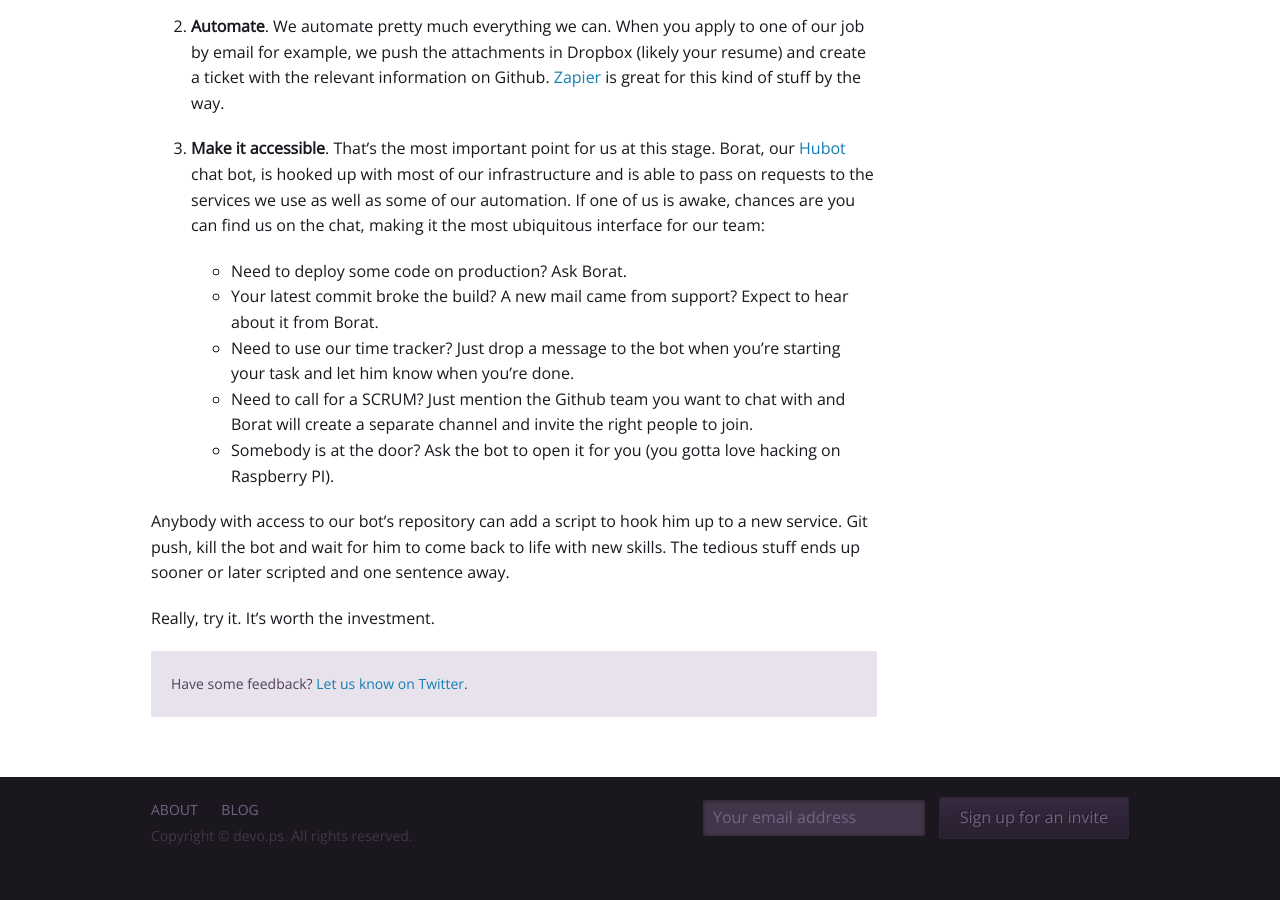
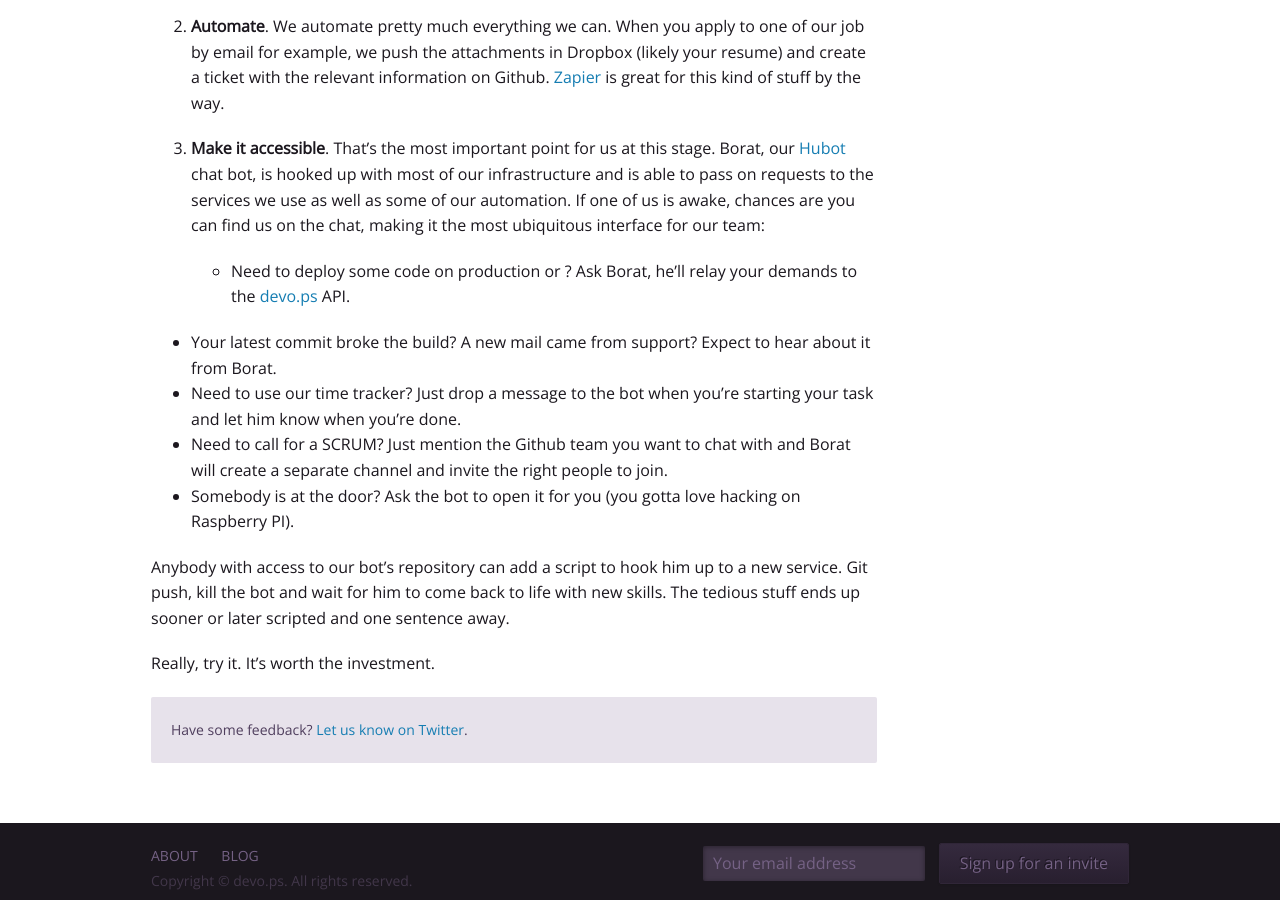
Before and after one commit to isabella232/devo-ps.github.io, a Jekyll site: the page built from _posts/blog/2013-06-20-automation-and-friction.md, in a window 1280 px wide and 900 px high, scrolled down 1160 px. Built offline with Jekyll 4.4.1, drawn with Linux system fonts in a browser that asks for light colours; comment, search, counter and statistics services are not loaded; before the commit the page ends 2038 px from its top, so only the background shows below that.

```diff
--- a/_posts/blog/2013-06-20-automation-and-friction.md
+++ b/_posts/blog/2013-06-20-automation-and-friction.md
@@ -32,7 +32,8 @@
 1. **Automate**. We automate pretty much everything we can. When you apply to one of our job by email for example, we push the attachments in Dropbox (likely your resume) and create a ticket with the relevant information on Github. [Zapier](http://zapier.com) is great for this kind of stuff by the way.
 
 1. **Make it accessible**. That's the most important point for us at this stage. Borat, our [Hubot](http://hubot.github.com) chat bot, is hooked up with most of our infrastructure and is able to pass on requests to the services we use as well as some of our automation. If one of us is awake, chances are you can find us on the chat, making it the most ubiquitous interface for our team:
-  - Need to deploy some code on production? Ask Borat.
+  - Need to deploy some code on production or ? Ask Borat, he'll relay your demands to the [devo.ps](http://devo.ps) API.
+
   - Your latest commit broke the build? A new mail came from support? Expect to hear about it from Borat.
   - Need to use our time tracker? Just drop a message to the bot when you're starting your task and let him know when you're done.
   - Need to call for a SCRUM? Just mention the Github team you want to chat with and Borat will create a separate channel and invite the right people to join.
```
Also changed, not shown: images/posts/borat.png (added).
